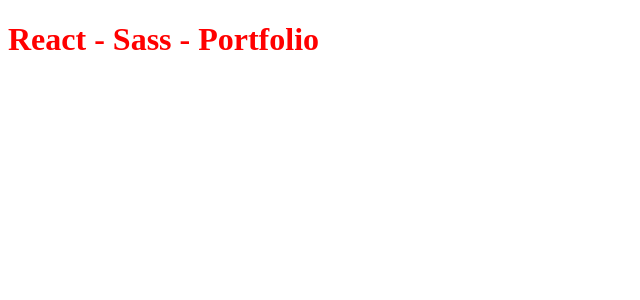
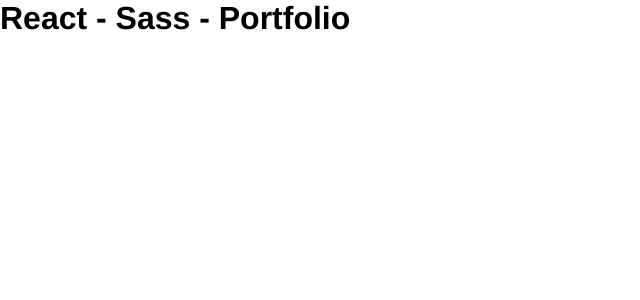
Before and after one commit to JethroTiago/portfolio-01, a React (Vite) app in the folder react-sass-portfolio/: page / in a window 1280 px wide. Shown: the top 300 px of the page, without its empty margins (0-640 px from the left). Built offline with nearby package versions, Linux system fonts and the light colour scheme.

Commit message:
Adicionando designs iniciais

```diff
--- a/react-sass-portfolio/src/styles/main.sass
+++ b/react-sass-portfolio/src/styles/main.sass
@@ -1,2 +1,5 @@
-h1
-    color: red
+*
+    padding: 0
+    margin: 0
+    font-family: "Helvetica"
+    box-sizing: border-box
--- a/react-sass-portfolio/src/styles/variables.sass
+++ b/react-sass-portfolio/src/styles/variables.sass
@@ -0,0 +1 @@
+$font-stack: "Helvetica"
```
